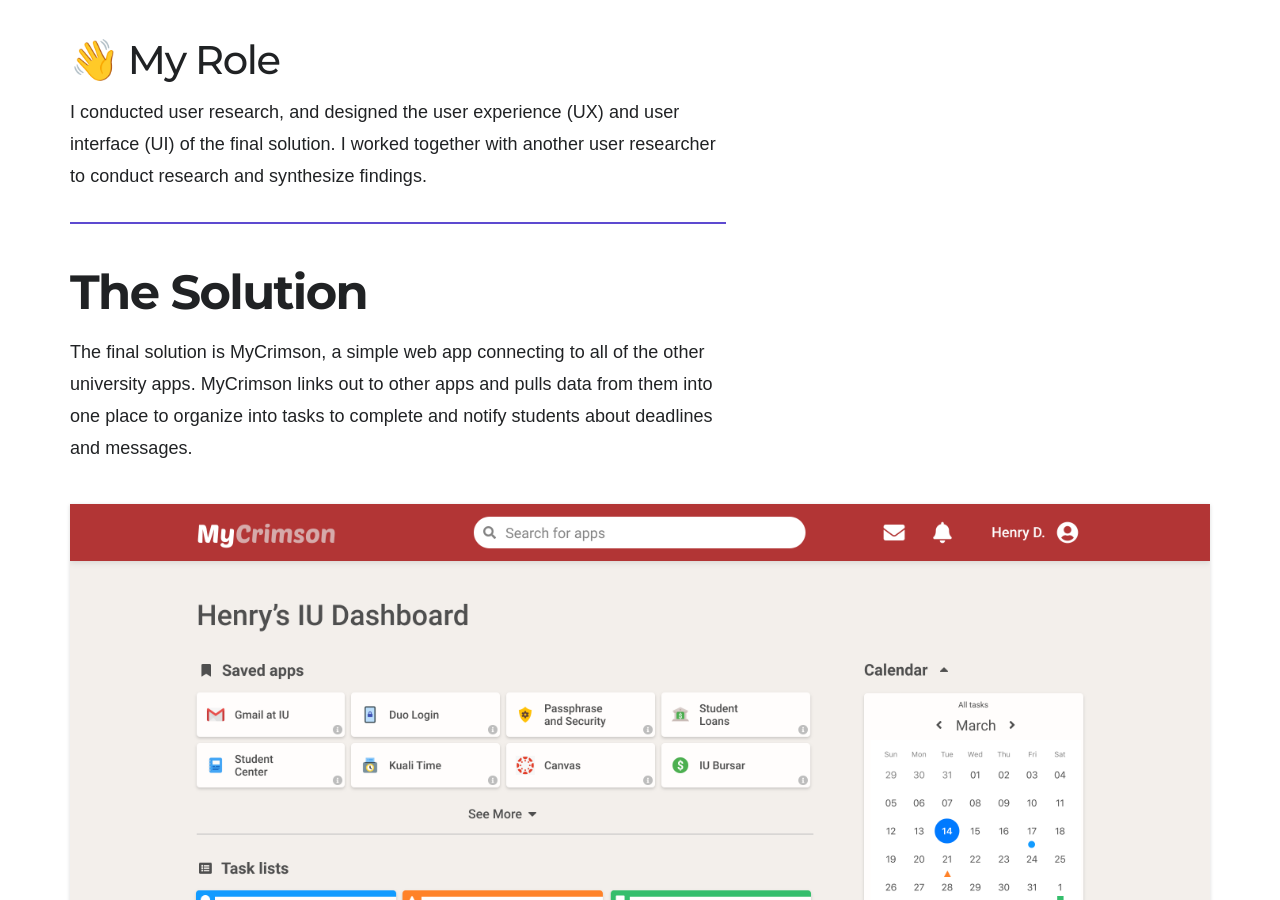
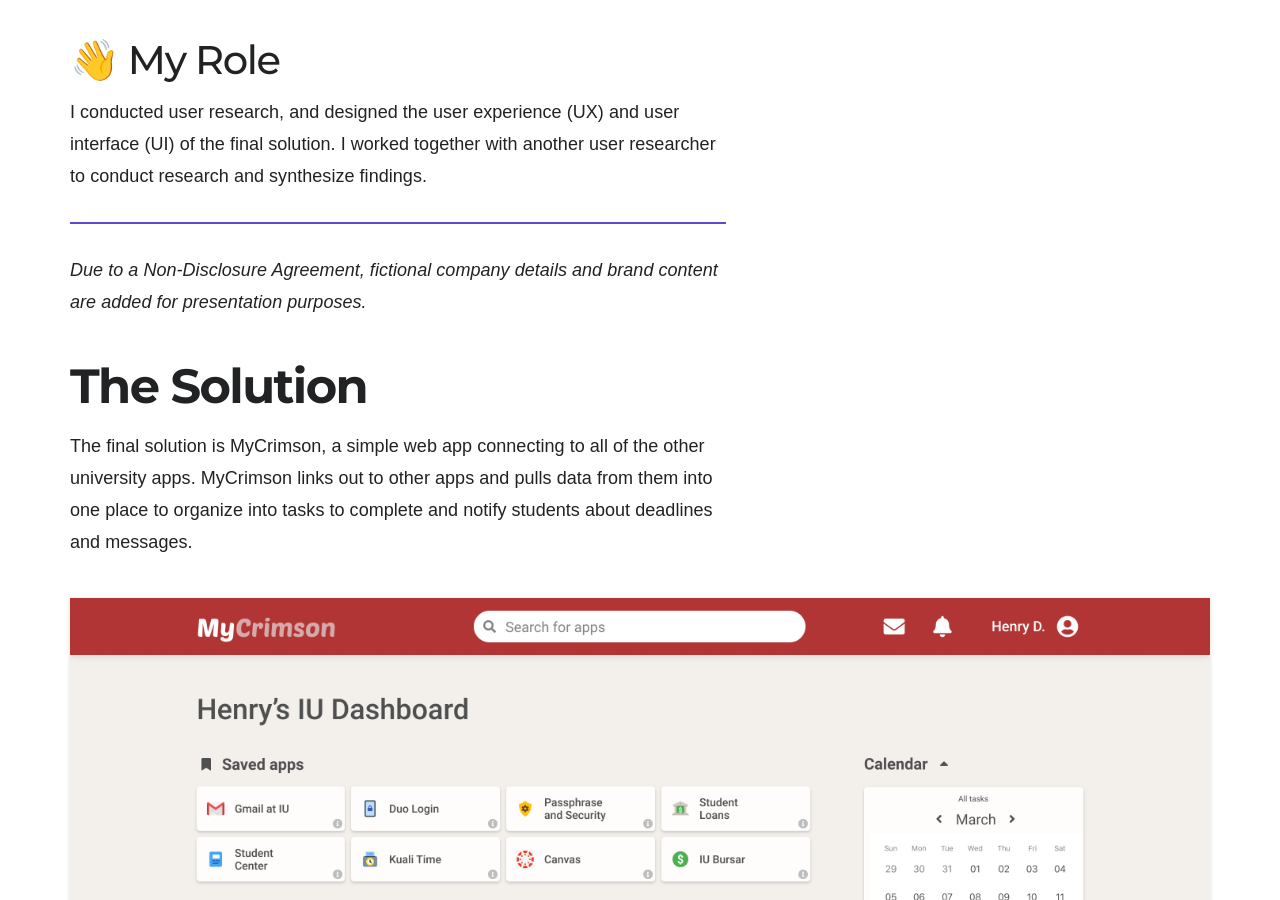
Before and after one commit to hdan-design/hdan-design.github.io, a Jekyll site: the page built from _projects/1-MyCrimson.md, in a window 1280 px wide and 900 px high, scrolled down 2105 px. Built offline with Jekyll 4.4.1, drawn with Linux system fonts in a browser that asks for light colours; nearby versions of some CDN libraries.

Commit message:
updated mycrimson

```diff
--- a/_projects/1-MyCrimson.md
+++ b/_projects/1-MyCrimson.md
@@ -8,6 +8,7 @@
 gallery_images:
 - mycrimson/cover4.jpg
 ---
+
 ## Overview
 
 > How might we help IUPUI students feel more confident and comfortable using university web tools to access important information and complete required tasks?
@@ -22,6 +23,8 @@
 I conducted user research, and designed the user experience (UX) and user interface (UI) of the final solution. I worked together with another user researcher to conduct research and synthesize findings.
 
 ---
+*Due to a Non-Disclosure Agreement, fictional company details and brand content are added for presentation purposes.*
+
 ## The Solution
 
 The final solution is MyCrimson, a simple web app connecting to all of the other university apps. MyCrimson links out to other apps and pulls data from them into one place to organize into tasks to complete and notify students about deadlines and messages.
```
